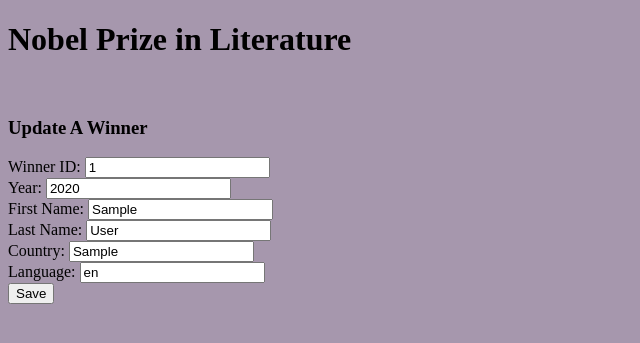
After one commit to Lizhang97/MSCI3300_HW4, a Flask app: page /winner/1/update in a window 1280 px wide. The commit adds this page. Shown: the top 343 px of the page, without its empty margins (0-640 px from the left). Run offline with Flask 2, Linux system fonts and the light colour scheme; tables that the repository leaves empty hold one stand-in row (values such as "Sample post"); parts of the project's set-up code (start-up, migrations or seed data) failed here and were passed over.

Commit message:
Update and Search

```diff
--- a/app.py
+++ b/app.py
@@ -1,9 +1,10 @@
 from flask import Flask
-from flask import render_template, redirect, request
+from flask import render_template, redirect, request, flash, url_for
 from flask_wtf import FlaskForm
-from wtforms import StringField
+from wtforms import StringField, SubmitField, IntegerField
 from wtforms.validators import DataRequired
 from flask_sqlalchemy import SQLAlchemy
+from sqlalchemy import or_
 import pymysql
 import secrets
 
@@ -26,7 +27,7 @@
         return "id: {0} | year: {1} | first name: {2} | last name: {3} | country: {4} | language: {5}".format(self.id, self.issued_year, self.first_name, self.last_name, self.country, self.language_used)
 
 class NobelForm(FlaskForm):
-    id = db.Column(db.Integer, primary_key=True)
+    id = IntegerField('Winner ID: ', validators=[DataRequired()])
     issued_year = StringField('Year:', validators=[DataRequired()])
     first_name = StringField('First Name:', validators=[DataRequired()])
     last_name = StringField('Last Name:', validators=[DataRequired()])
@@ -38,6 +39,21 @@
 def index():
     some_winners = xzhang270_nobelprizeinliterature.query.all()
     return render_template('index.html', winners=some_winners, pageTitle='Nobel Prize in Literature')
+
+@app.route('/search', methods=['GET','POST'])
+def search():
+    if request.method=='POST':
+        form=request.form
+        search_value=form['search_string']
+        search='%{}%'.format(search_value)
+        results=xzhang270_nobelprizeinliterature.query.filter(or_(xzhang270_nobelprizeinliterature.issued_year.like(search),
+                                                                  xzhang270_nobelprizeinliterature.first_name.like(search),
+                                                                  xzhang270_nobelprizeinliterature.last_name.like(search),
+                                                                  xzhang270_nobelprizeinliterature.country.like(search),
+                                                                  xzhang270_nobelprizeinliterature.language_used.like(search))).all()
+        return render_template('index.html', winners=results, pageTitle='Nobel Prize in Literature', legend='Search Results')
+    else:
+        return redirect('/')
 
 @app.route('/add_winner', methods=['GET','POST'])
 def add_winner():
@@ -60,6 +76,31 @@
     else:
         return redirect('/')
 
+@app.route('/winner/<int:winner_id>', methods=['GET','POST'])
+def get_winner(winner_id):
+    winner=xzhang270_nobelprizeinliterature.query.get_or_404(winner_id)
+    return render_template('winner.html', form=winner, pageTitle='Winner Details')
+
+@app.route('/winner/<int:winner_id>/update', methods=['GET','POST'])
+def update_winner(winner_id):
+    winner=xzhang270_nobelprizeinliterature.query.get_or_404(winner_id)
+    form=NobelForm()
+
+    if form.validate_on_submit():
+        winner.issued_year=form.issued_year.data
+        winner.first_name=form.first_name.data
+        winner.last_name=form.last_name.data
+        winner.country=form.country.data
+        winner.language_used=form.language_used.data
+        db.session.commit()
+        return redirect(url_for('get_winner', winner_id=winner.id))
+    form.id.data=winner.id
+    form.issued_year.data=winner.issued_year
+    form.first_name.data=winner.first_name
+    form.last_name.data=winner.last_name
+    form.country.data=winner.country
+    form.language_used.data=winner.language_used
+    return render_template('update_winner.html', form=form, pageTitle='Update Winner', legend='Update A Winner')
 
 if __name__ == '__main__':
     app.run(debug=True)
--- a/templates/add_winner.html
+++ b/templates/add_winner.html
@@ -2,7 +2,6 @@
 
 {% block body %}
 <div>
-
     <h3> Add Another Winner </h3>
 
     <form method="POST" action="{{ url_for('add_winner') }}">
--- /dev/null
+++ b/templates/update_winner.html
@@ -0,0 +1,29 @@
+{% extends 'base.html' %}
+
+{% block body %}
+<div>
+
+    <h3> {{legend}} </h3>
+
+    <form method="POST" action="">
+
+        {{ form.csrf_token }}
+        {{ form.id.label }} {{ form.id(size=10, readonly=true)}}
+        <br>
+        {{ form.issued_year.label}} {{ form.issued_year(size=20) }}
+        <br>
+        {{ form.first_name.label}} {{ form.first_name(size=20) }}
+        <br>
+        {{ form.last_name.label}} {{ form.last_name(size=20) }}
+        <br>
+        {{ form.country.label}} {{ form.country(size=20) }}
+        <br>
+        {{ form.language_used.label}} {{ form.language_used(size=20) }}
+        <br>
+
+        <input type="submit" value="Save">
+
+    </form>
+</div>
+
+{% endblock %}
```
Also changed, not shown: templates/index.html (+11 -5 lines), templates/winner.html (added, +29 -0 lines).
